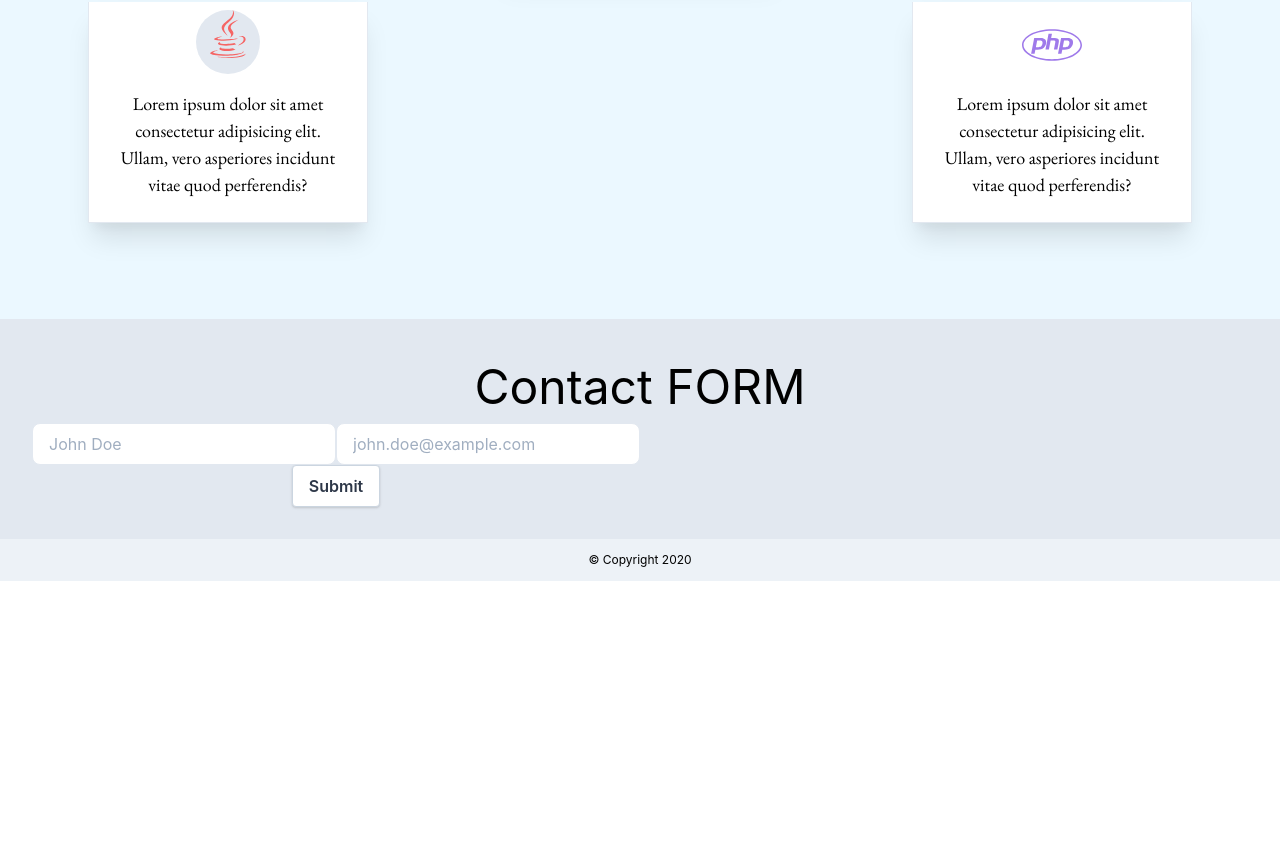
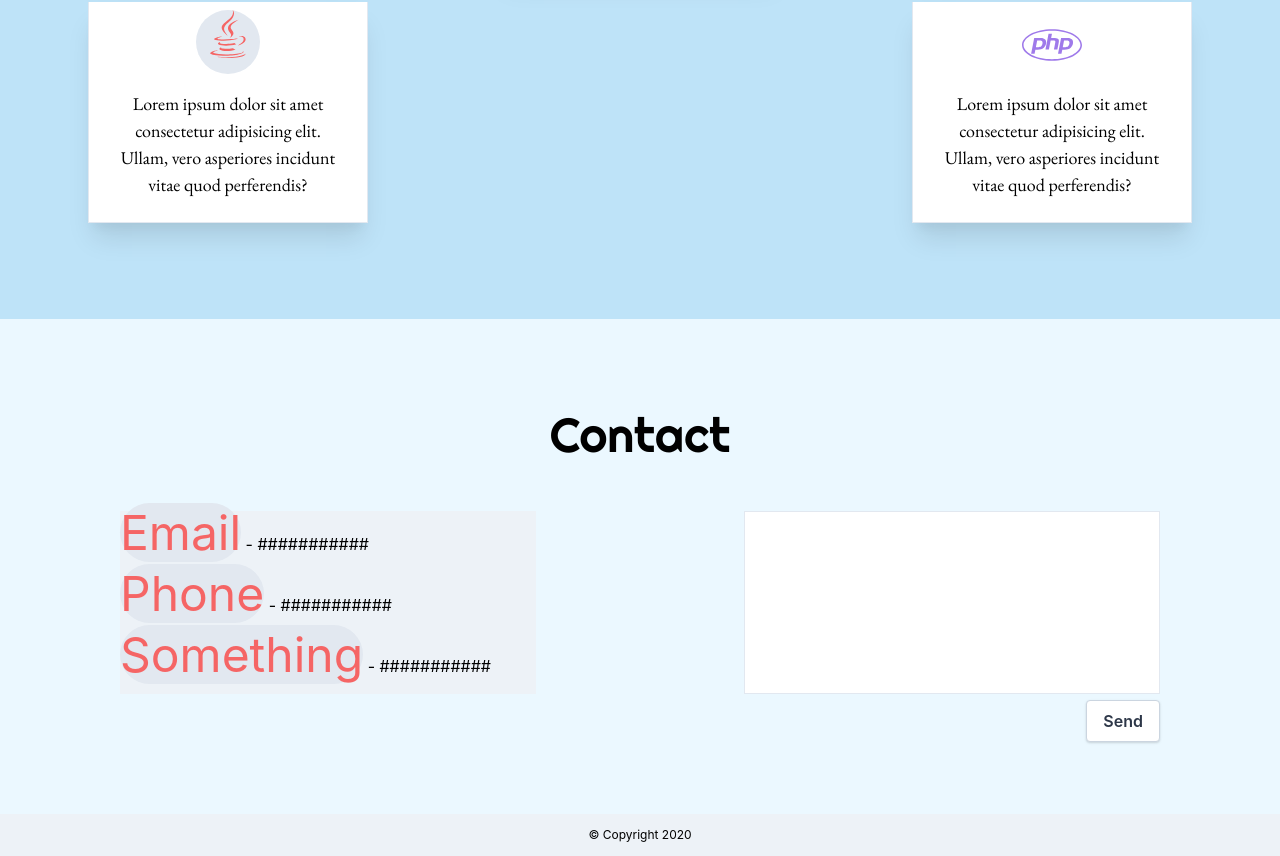
Before and after one commit to Klaudijus1996/React-CV, a React (Create React App) app: page / in a window 1280 px wide. Shown: the part 2097-2953 px from the top of the page. Before the commit the page ends 2678 px from the top, so only its background shows below. Built offline with nearby package versions, Linux system fonts and the light colour scheme; a web font is replaced by a local one.

Commit message:
contact init

```diff
--- a/src/Views/Contact.js
+++ b/src/Views/Contact.js
@@ -2,26 +2,22 @@ import React from 'react'
 
 const Contact = () => {
     return (
-        <section
-            className="w-full bg-gray-300 text-center p-8"
-        >
-
-            <h1 className="text-5xl text-center">Contact FORM</h1>
-            <div className="">
-                <form
-                    className="w-1/2"
-                >
-
-                    <input className="w-1/2 bg-white focus:outline-none focus:shadow-outline border border-gray-300 rounded-lg py-2 px-4  appearance-none leading-normal" type="text" placeholder="John Doe" />
-
-                    <input className="w-1/2 bg-white focus:outline-none focus:shadow-outline border border-gray-300 rounded-lg py-2 px-4  appearance-none leading-normal" type="email" placeholder="john.doe@example.com" />
-
-
-                    <button class="bg-white hover:bg-gray-100 text-gray-800 font-semibold py-2 px-4 border border-gray-400 rounded shadow">
-                        Submit
-                </button>
-
-                </form>
+        <section className="bg-blue-100 p-20">
+            <h1 style={{ fontFamily: "'Righteous', cursive" }} className="text-5xl text-center">Contact</h1>
+            <div className="container flex justify-between p-10">
+                <div className="w-2/5 bg-gray-200">
+                    <ul>
+                        <li className="py-4"><span className="text-red-500 mr-auto ml-auto rounded-full w-16 h-16 leading-3 bg-gray-300 text-5xl hover:bg-gray-400 hover:text-red-700">Email</span> - ###########</li>
+                        <li className="py-4"><span className="text-red-500 mr-auto ml-auto rounded-full w-16 h-16 leading-3 bg-gray-300 text-5xl hover:bg-gray-400 hover:text-red-700">Phone</span> - ###########</li>
+                        <li className="py-4"><span className="text-red-500 mr-auto ml-auto rounded-full w-16 h-16 leading-3 bg-gray-300 text-5xl hover:bg-gray-400 hover:text-red-700">Something</span> - ###########</li>
+                    </ul>
+                </div>
+                <div className="w-2/5 bg-gray-300">
+                    <textarea style={{ resize: "none" }} className="w-full h-full hover:bg-gray-100 border" name="" id=""></textarea>
+                    <button class="float-right bg-white hover:bg-gray-100 text-gray-800 font-semibold py-2 px-4 border border-gray-400 rounded shadow">
+                        Send
+                    </button>
+                </div>
             </div>
         </section>
     )
--- a/src/Views/Skills.js
+++ b/src/Views/Skills.js
@@ -4,7 +4,7 @@ import { faCss3, faHtml5, faJava, faJs, faLinkedin, faPhp } from '@fortawesome/f
 
 const Skills = () => {
     return (
-        <section className="bg-blue-100 p-20">
+        <section className="bg-blue-200 p-20">
             <h1 style={{ fontFamily: "'Righteous', cursive" }} className="text-5xl text-center p-5">Skills</h1>
             <div className="container flex flex-wrap justify-between">
                 <div className="w-1/4 shadow-xl p-2 text-center m-2 my-4 hover:bg-gray-100 bg-white border-l border-b border-r">
```
